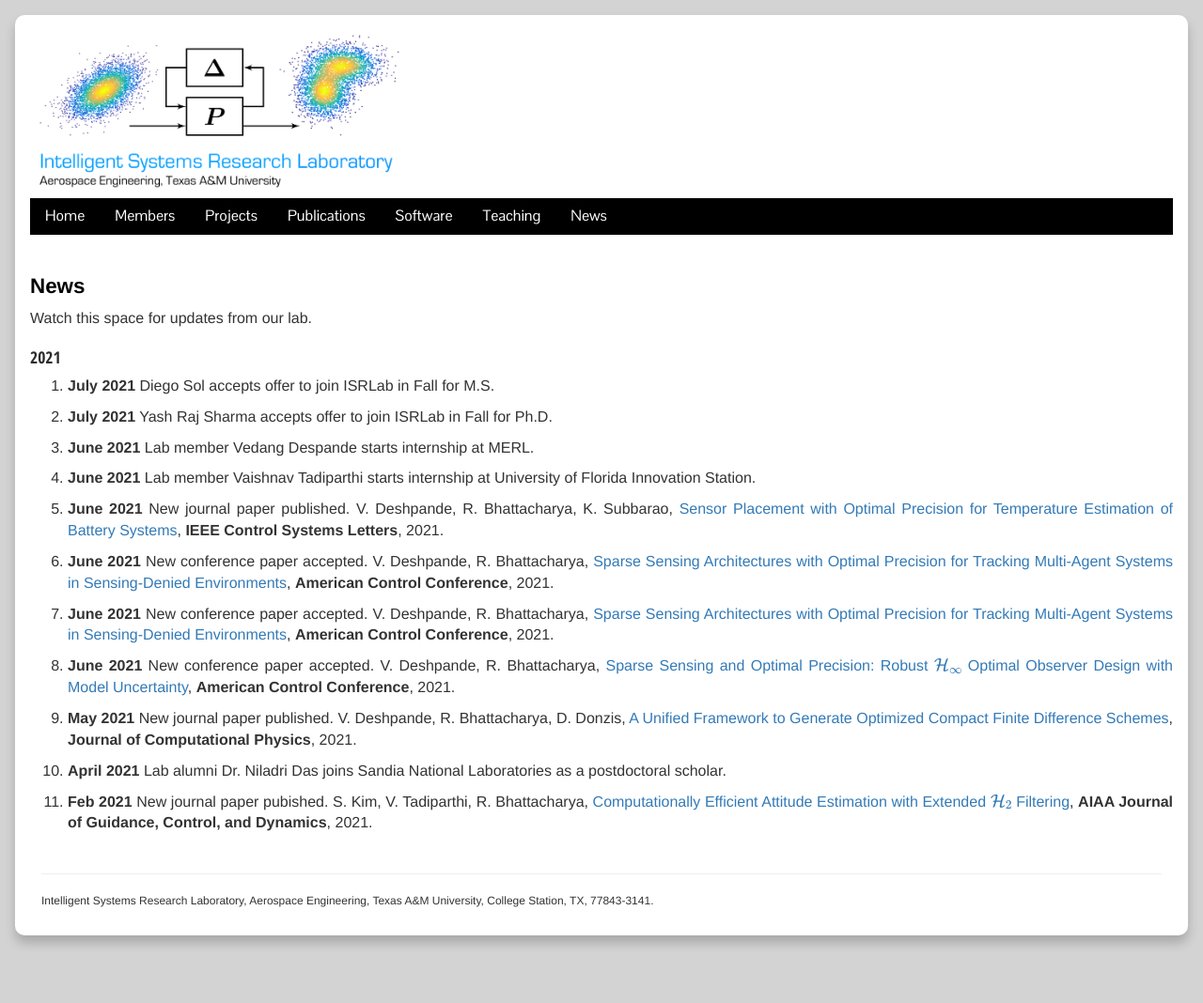
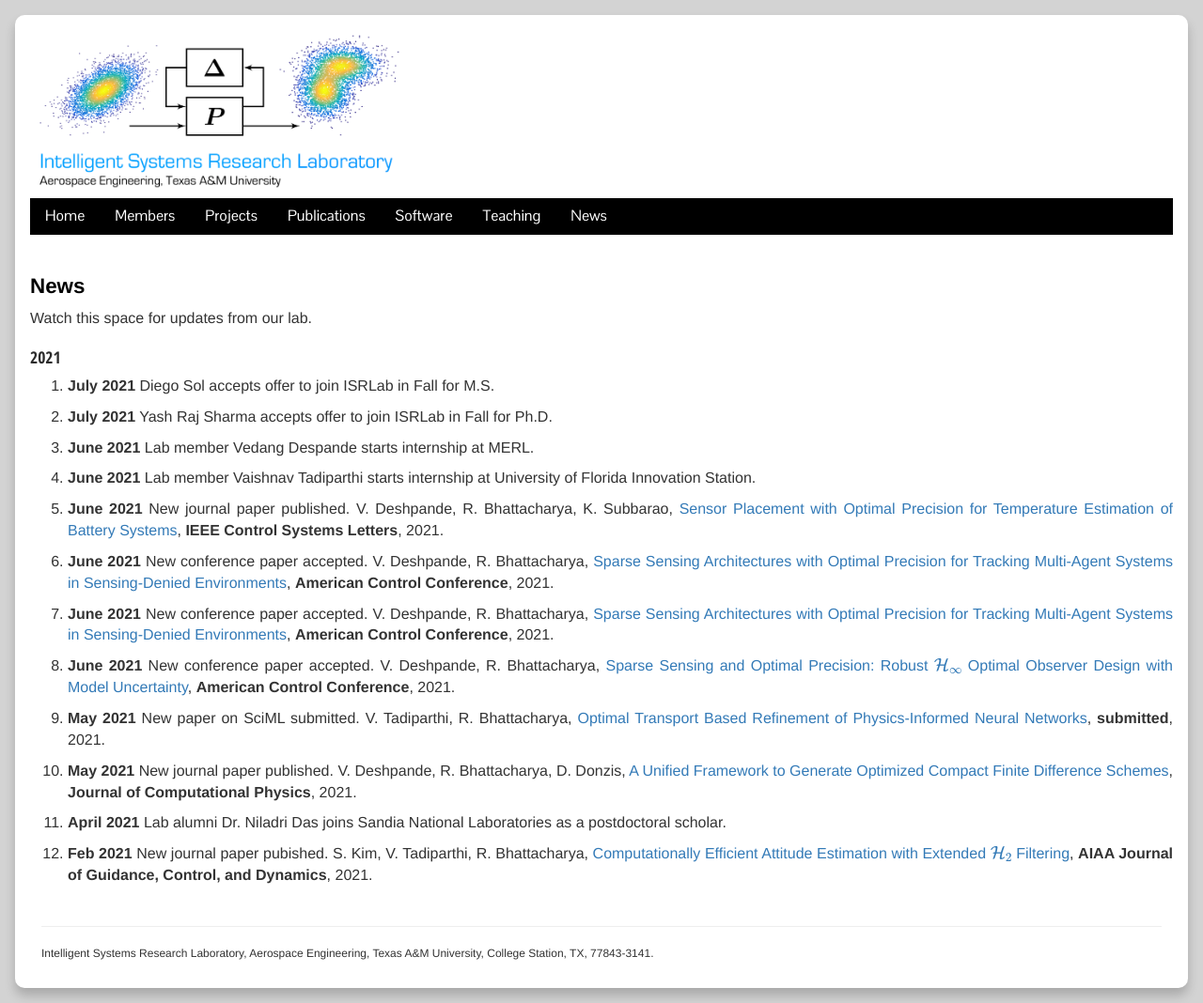
Before and after one commit to isrlab/isrlab.github.io, a Jekyll site: the page built from 07 news.md, in a window 1280 px wide. Shown: the whole page at 94% size. Built offline with Jekyll 4.4.1, drawn with Linux system fonts in a browser that asks for light colours; nearby versions of some CDN libraries; before the commit the page ends 1012 px from its top, so only the background shows below that.

Commit message:
updated news

```diff
--- a/07 news.md
+++ b/07 news.md
@@ -24,8 +24,10 @@
 
 8. **June 2021** New conference paper accepted. V. Deshpande, R. Bhattacharya, [Sparse Sensing and Optimal Precision: Robust $$\mathcal{H}_\infty$$ Optimal Observer Design with Model Uncertainty](https://arxiv.org/pdf/2009.01930.pdf), **American Control Conference**, 2021.
 
-9.  **May 2021** New journal paper published. V. Deshpande, R. Bhattacharya, D. Donzis, [A Unified Framework to Generate Optimized Compact Finite Difference Schemes](https://arxiv.org/pdf/1912.07382.pdf), **Journal of Computational Physics**, 2021.
+9. **May 2021** New paper on SciML submitted. V. Tadiparthi, R. Bhattacharya, [Optimal Transport Based Refinement of Physics-Informed Neural Networks](https://arxiv.org/pdf/2105.12307.pdf), **submitted**, 2021.
 
-10. **April 2021**  Lab alumni Dr. Niladri Das joins Sandia National Laboratories as a postdoctoral scholar.
+10. **May 2021** New journal paper published. V. Deshpande, R. Bhattacharya, D. Donzis, [A Unified Framework to Generate Optimized Compact Finite Difference Schemes](https://arxiv.org/pdf/1912.07382.pdf), **Journal of Computational Physics**, 2021.
 
-11. **Feb 2021** New journal paper pubished. S. Kim, V. Tadiparthi, R. Bhattacharya, [Computationally Efficient Attitude Estimation with Extended $$\mathcal{H}_2$$ Filtering](https://arxiv.org/pdf/2006.14385.pdf), **AIAA Journal of Guidance, Control, and Dynamics**, 2021.
+11. **April 2021**  Lab alumni Dr. Niladri Das joins Sandia National Laboratories as a postdoctoral scholar.
+
+12. **Feb 2021** New journal paper pubished. S. Kim, V. Tadiparthi, R. Bhattacharya, [Computationally Efficient Attitude Estimation with Extended $$\mathcal{H}_2$$ Filtering](https://arxiv.org/pdf/2006.14385.pdf), **AIAA Journal of Guidance, Control, and Dynamics**, 2021.
```
